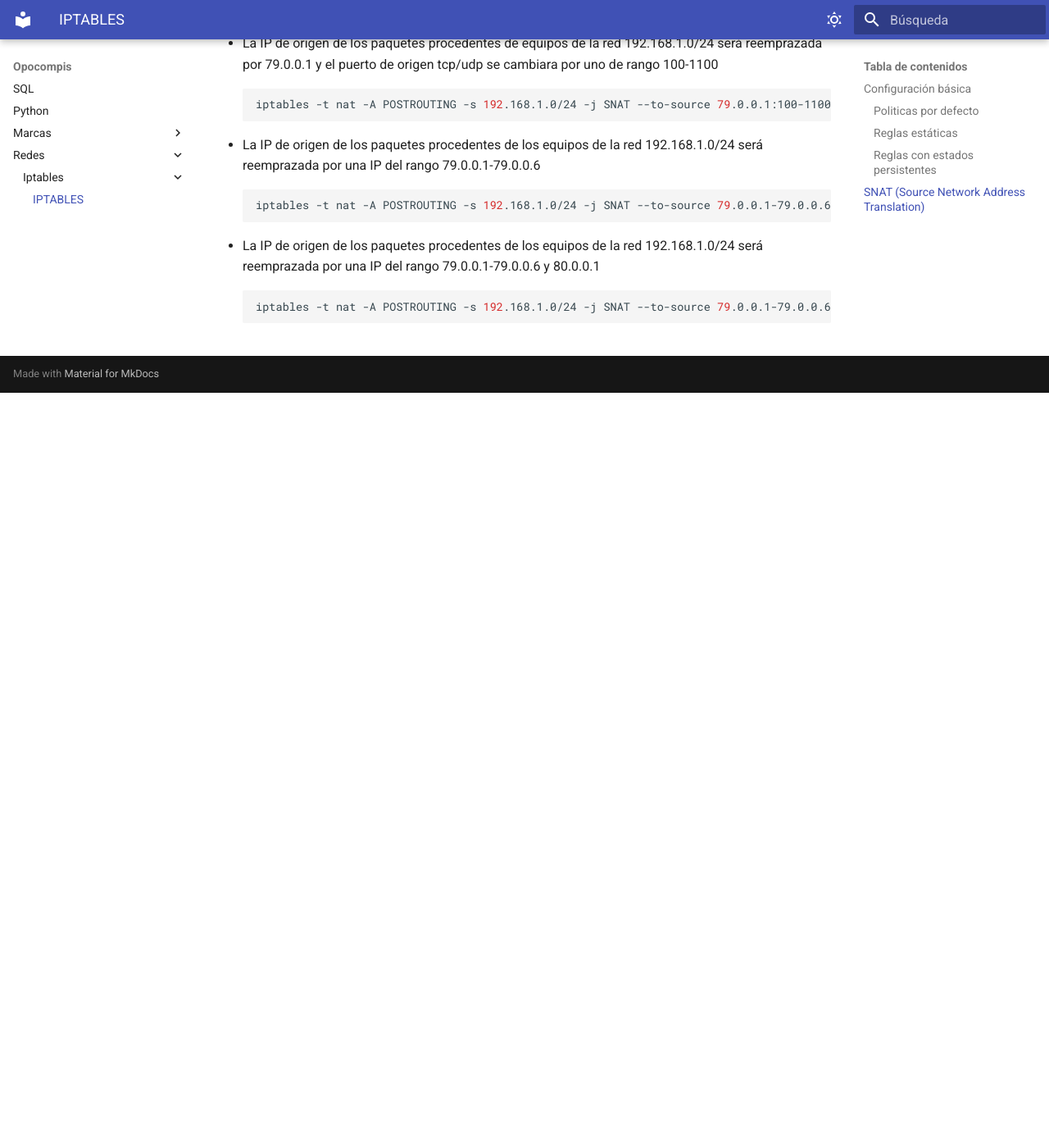
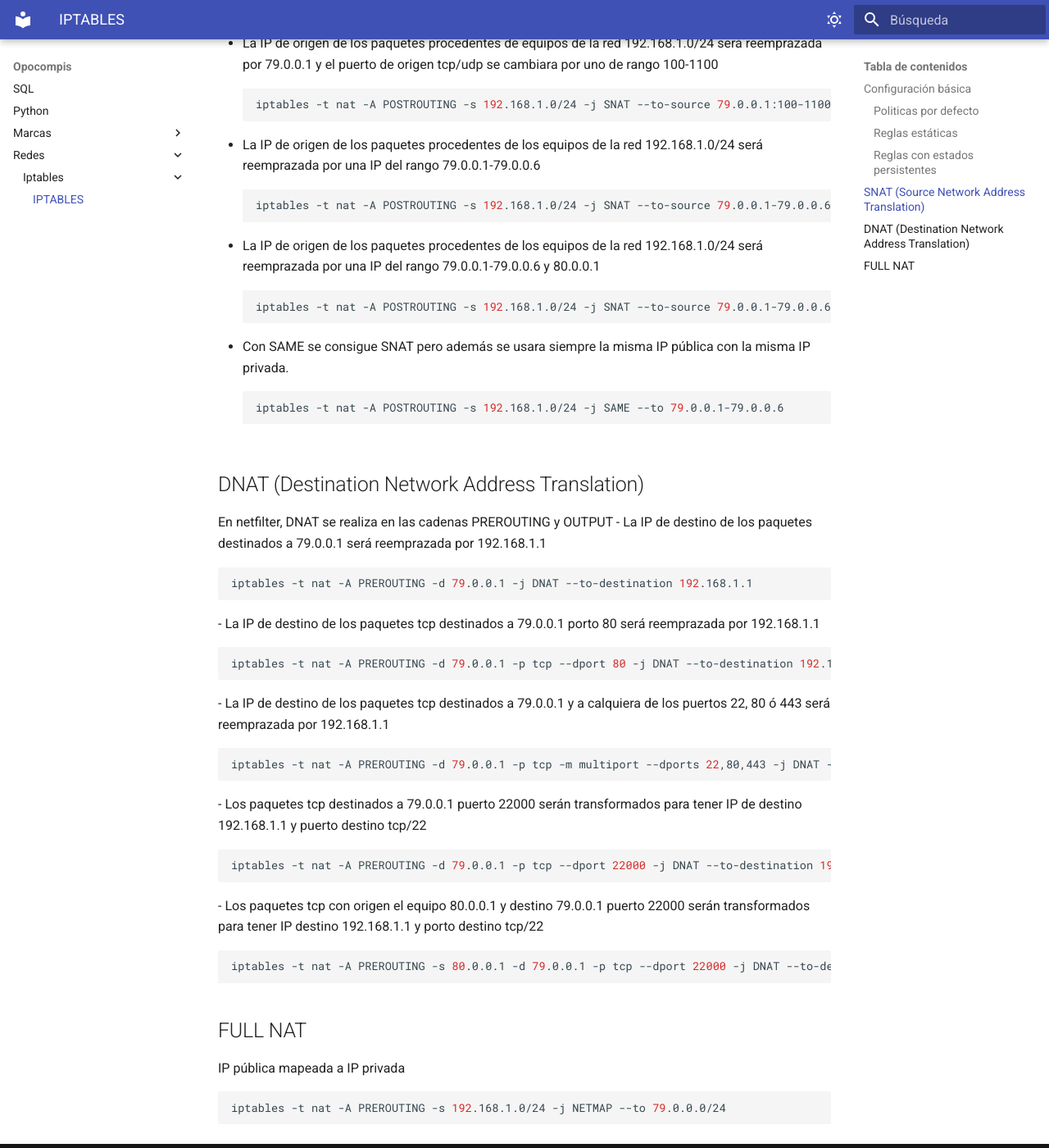
Before and after one commit to Holowachu/opos, an MkDocs documentation site: the page built from docs/Redes/iptables/iptables.md, in a window 1280 px wide and 1400 px high, scrolled down 2225 px. Shown: the whole window at 82% size. Built offline with MkDocs 1.6.1 and Material for MkDocs 9.7.7, drawn with Linux system fonts in a browser that asks for light colours; before the commit the page ends 2704 px from its top, so only the background shows below that.

Commit message:
DNAT y FULL NAT

````diff
--- a/docs/Redes/iptables/iptables.md
+++ b/docs/Redes/iptables/iptables.md
@@ -58,3 +58,34 @@ iptables -t nat -A POSTROUTING -s 192.168.1.0/24 -j SNAT --to-source 79.0.0.1-79
 ```bash
 iptables -t nat -A POSTROUTING -s 192.168.1.0/24 -j SNAT --to-source 79.0.0.1-79.0.0.6 --to-source 80.0.0.1
 ```
+- Con SAME se consigue SNAT pero además se usara siempre la misma IP pública con la misma IP privada.
+```bash
+iptables -t nat -A POSTROUTING -s 192.168.1.0/24 -j SAME --to 79.0.0.1-79.0.0.6
+```
+## DNAT (Destination Network Address Translation)
+En netfilter, DNAT se realiza en las cadenas PREROUTING y OUTPUT
+- La IP de destino de los paquetes destinados a 79.0.0.1 será reemprazada por 192.168.1.1
+```bash
+iptables -t nat -A PREROUTING -d 79.0.0.1 -j DNAT --to-destination 192.168.1.1
+```
+- La IP de destino de los paquetes tcp destinados a 79.0.0.1 porto 80 será reemprazada por 192.168.1.1
+```bash
+iptables -t nat -A PREROUTING -d 79.0.0.1 -p tcp --dport 80 -j DNAT --to-destination 192.168.1.1
+```
+- La IP de destino de los paquetes tcp destinados a 79.0.0.1 y a calquiera de los puertos 22, 80 ó 443 será reemprazada por 192.168.1.1
+```bash
+iptables -t nat -A PREROUTING -d 79.0.0.1 -p tcp -m multiport --dports 22,80,443 -j DNAT --to-destination 192.168.1.1
+```
+- Los paquetes tcp destinados a 79.0.0.1 puerto 22000 serán transformados para tener IP de destino 192.168.1.1 y puerto destino tcp/22
+```bash
+iptables -t nat -A PREROUTING -d 79.0.0.1 -p tcp --dport 22000 -j DNAT --to-destination 192.168.1.1:22
+```
+- Los paquetes tcp con origen el equipo 80.0.0.1 y destino 79.0.0.1 puerto 22000 serán transformados para tener IP destino 192.168.1.1 y porto destino tcp/22
+```bash
+iptables -t nat -A PREROUTING -s 80.0.0.1 -d 79.0.0.1 -p tcp --dport 22000 -j DNAT --to-destination 192.168.1.1:22
+```
+## FULL NAT
+IP pública mapeada a IP privada
+```bash
+iptables -t nat -A PREROUTING -s 192.168.1.0/24 -j NETMAP --to 79.0.0.0/24
+```
````
